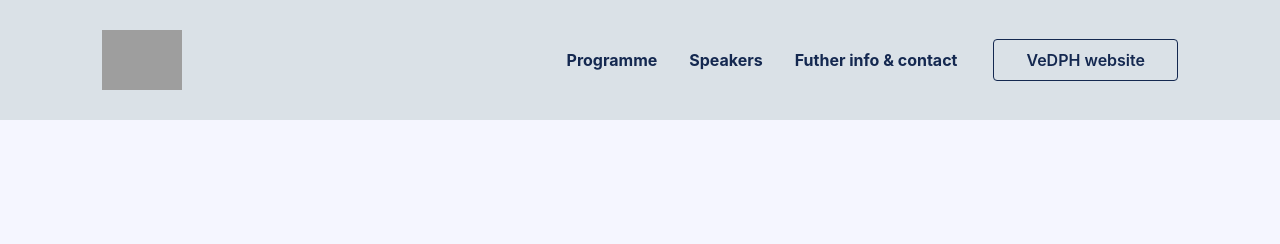
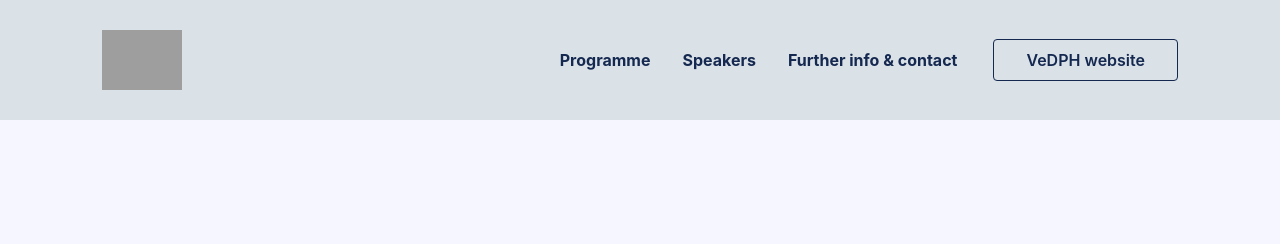
Before and after one commit to vedph/summercamp, a Jekyll site: the page built from index.html, in a window 1280 px wide. Shown: the top 244 px of the page. Built offline with Jekyll 4.4.1, drawn with Linux system fonts in a browser that asks for light colours; nearby versions of some CDN libraries; some web fonts are replaced; some of the changed text lies outside the part shown; grey boxes are pictures that could not be loaded.

Commit message:
Fix typo

```diff
--- a/_data/category_list.yml
+++ b/_data/category_list.yml
@@ -8,5 +8,5 @@ speakers:
   name: Speakers
   description:
 infocontacts:
-  name: Futher info & contact
+  name: Further info & contact
   description: For further information, please contact vedph [@] unive.it
```
